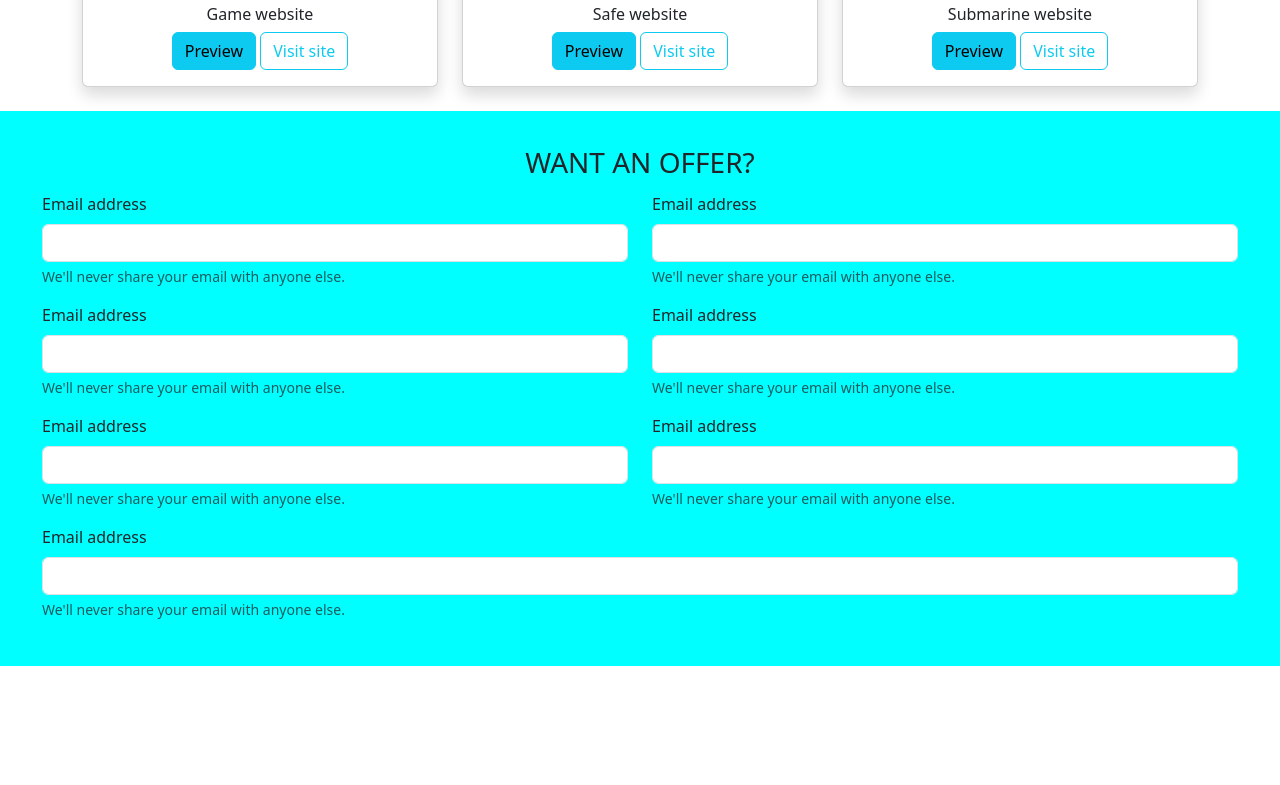
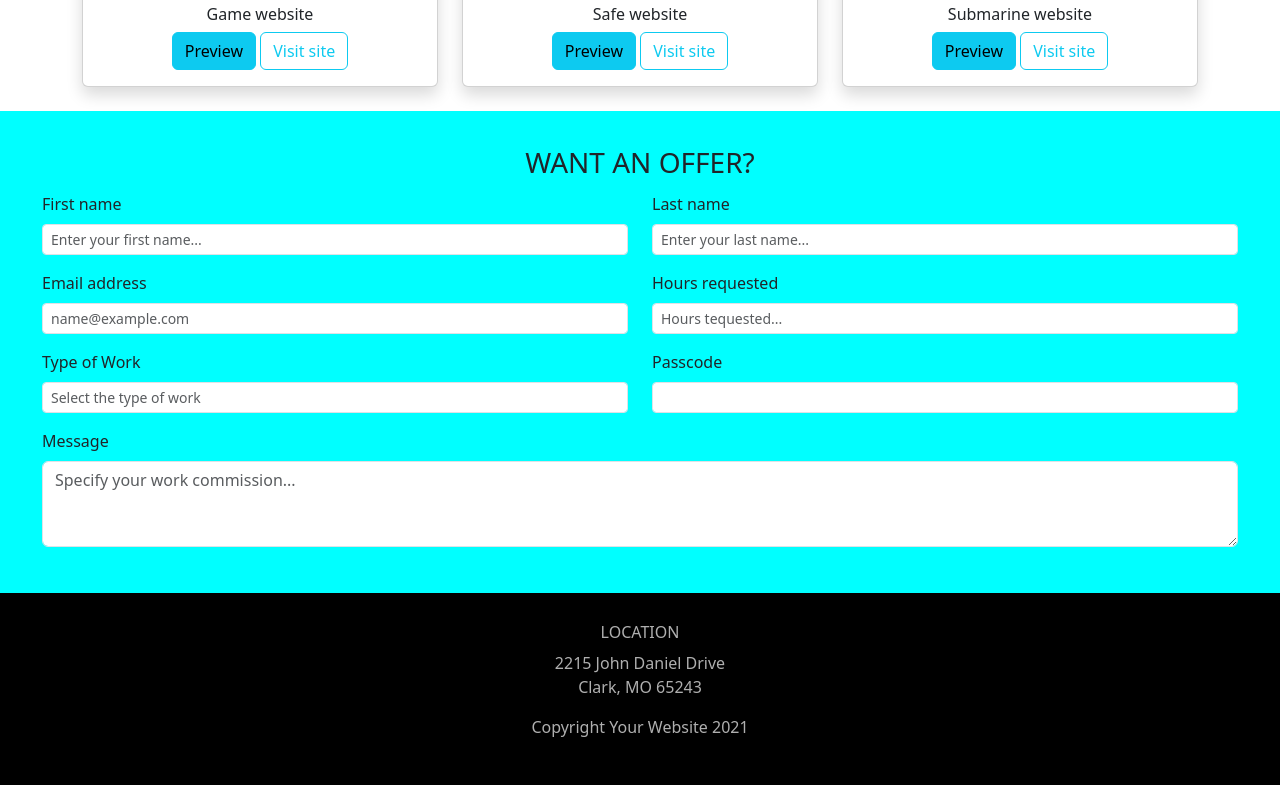
Before and after one commit to GaiaFilippa/bootstrap-html-freelancer, a plain HTML site: page index.html in a window 1280 px wide. Shown: the part 1194-1979 px from the top of the page. Before the commit the page ends 1860 px from the top, so only its background shows below. Drawn offline with nearby package versions, Linux system fonts and the light colour scheme.

Commit message:
corrections

```diff
--- a/index.html
+++ b/index.html
@@ -127,9 +127,8 @@
                     <div class="col-6">
                         <form>
                             <div class="mb-3">
-                              <label for="exampleInputEmail1" class="form-label">Email address</label>
-                              <input type="email" class="form-control" id="exampleInputEmail1" aria-describedby="emailHelp">
-                              <div id="emailHelp" class="form-text">We'll never share your email with anyone else.</div>
+                              <label for="firstname" class="form-label">First name</label>
+                              <input class="form-control form-control-sm" type="text" placeholder="Enter your first name..." aria-label=".form-control-sm example" id="firstname">
                             </div>
                         </form>
                     </div>
@@ -137,9 +136,8 @@
                     <div class="col-6">
                         <form>
                             <div class="mb-3">
-                              <label for="exampleInputEmail1" class="form-label">Email address</label>
-                              <input type="email" class="form-control" id="exampleInputEmail1" aria-describedby="emailHelp">
-                              <div id="emailHelp" class="form-text">We'll never share your email with anyone else.</div>
+                              <label for="lastname" class="form-label">Last name</label>
+                              <input class="form-control form-control-sm" type="text" placeholder="Enter your last name..." aria-label=".form-control-sm example" id="lastname">
                             </div>
                         </form>
                     </div>
@@ -151,9 +149,8 @@
                     <div class="col-6">
                         <form>
                             <div class="mb-3">
-                              <label for="exampleInputEmail1" class="form-label">Email address</label>
-                              <input type="email" class="form-control" id="exampleInputEmail1" aria-describedby="emailHelp">
-                              <div id="emailHelp" class="form-text">We'll never share your email with anyone else.</div>
+                              <label for="email" class="form-label">Email address</label>
+                              <input class="form-control form-control-sm" type="text" placeholder="name@example.com" aria-label=".form-control-sm example" id="email">
                             </div>
                         </form>
                     </div>
@@ -161,9 +158,8 @@
                     <div class="col-6">
                         <form>
                             <div class="mb-3">
-                              <label for="exampleInputEmail1" class="form-label">Email address</label>
-                              <input type="email" class="form-control" id="exampleInputEmail1" aria-describedby="emailHelp">
-                              <div id="emailHelp" class="form-text">We'll never share your email with anyone else.</div>
+                              <label for="hoursrequest" class="form-label">Hours requested</label>
+                              <input class="form-control form-control-sm" type="text" placeholder="Hours tequested..." aria-label=".form-control-sm example" id="hoursrequest">
                             </div>
                         </form>
                     </div>
@@ -175,9 +171,8 @@
                     <div class="col-6">
                         <form>
                             <div class="mb-3">
-                              <label for="exampleInputEmail1" class="form-label">Email address</label>
-                              <input type="email" class="form-control" id="exampleInputEmail1" aria-describedby="emailHelp">
-                              <div id="emailHelp" class="form-text">We'll never share your email with anyone else.</div>
+                              <label for="type-of-work" class="form-label">Type of Work</label>
+                              <input class="form-control form-control-sm" type="text" placeholder="Select the type of work" aria-label=".form-control-sm example" id="type-of-work">
                             </div>
                         </form>
                     </div>
@@ -185,9 +180,8 @@
                     <div class="col-6">
                         <form>
                             <div class="mb-3">
-                              <label for="exampleInputEmail1" class="form-label">Email address</label>
-                              <input type="email" class="form-control" id="exampleInputEmail1" aria-describedby="emailHelp">
-                              <div id="emailHelp" class="form-text">We'll never share your email with anyone else.</div>
+                              <label for="passcode" class="form-label">Passcode</label>
+                              <input class="form-control form-control-sm" type="text" aria-label=".form-control-sm example" id="passcode">
                             </div>
                         </form>
                     </div>
@@ -198,13 +192,20 @@
                     <div class="col-12">
                         <form>
                             <div class="mb-3">
-                              <label for="exampleInputEmail1" class="form-label">Email address</label>
-                              <input type="email" class="form-control" id="exampleInputEmail1" aria-describedby="emailHelp">
-                              <div id="emailHelp" class="form-text">We'll never share your email with anyone else.</div>
+                              <label for="message" class="form-label">Message</label>
+                              <textarea class="form-control" rows="3" placeholder="Specify your work commission..." id="message"></textarea>
                             </div>
                         </form>
                     </div>
+                </div>
         </div>
+
+            <div class="bg-black-footer">
+                <h6>LOCATION</h6>
+                <P>2215 John Daniel Drive<br>Clark, MO 65243</P>
+                <P class="fw-light">Copyright Your Website 2021</P>
+
+            </div>
 
     </footer>
 
--- a/style.css/style.css
+++ b/style.css/style.css
@@ -44,3 +44,11 @@ h3 {
     display: flex;
     margin: auto;
 }
+
+
+.bg-black-footer {
+    text-align: center;
+    background: black;
+    color: rgb(175, 175, 175);
+    padding: 30px;
+}
```
